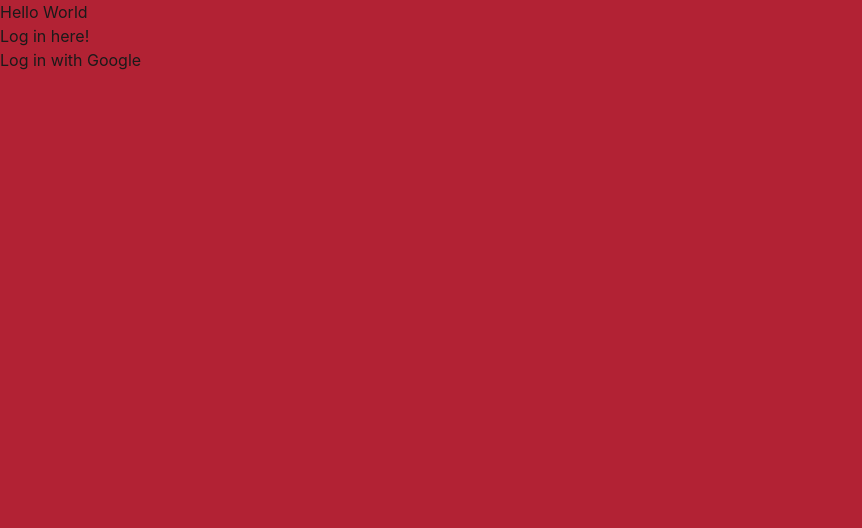
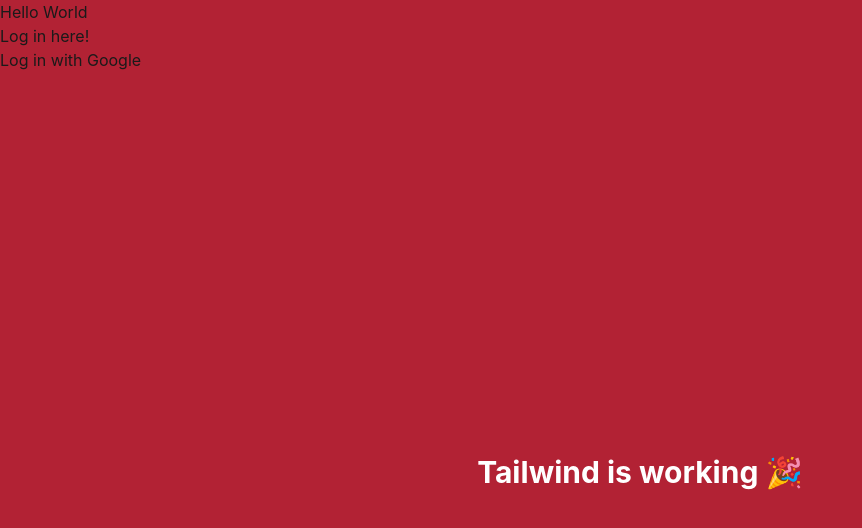
Before and after one commit to SoftChairWingineers/DemocracyOnline, a React app: page / in a window 1280 px wide. Shown: the top 528 px of the page, without its empty margins (0-862 px from the left). Built offline with nearby package versions, Linux system fonts and the light colour scheme.

Commit message:
Add tailwind div test to Home view

```diff
--- a/src/client/views/Home.jsx
+++ b/src/client/views/Home.jsx
@@ -1,4 +1,4 @@
-import React from 'react';
+import React from "react";
 
 function Home() {
   return (
@@ -6,7 +6,12 @@ function Home() {
       <h1>Hello World</h1>
       <div>
         <h4>Log in here!</h4>
-        <button><a href="/api/auth/google">Log in with Google</a></button>
+        <button>
+          <a href="/api/auth/google">Log in with Google</a>
+        </button>
+      </div>
+      <div class="min-h-screen flex items-center justify-center bg-red-primary text-white text-3xl font-bold">
+        Tailwind is working 🎉
       </div>
     </div>
   );
```
